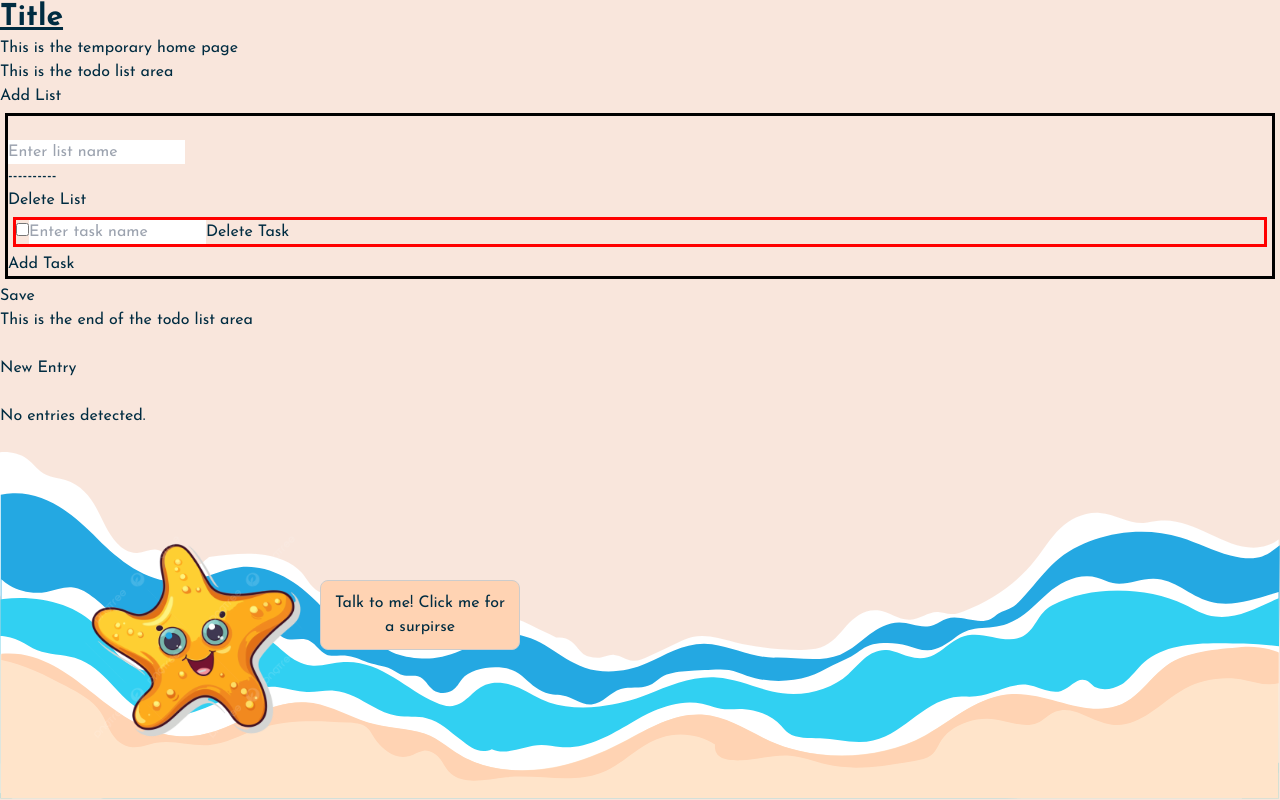
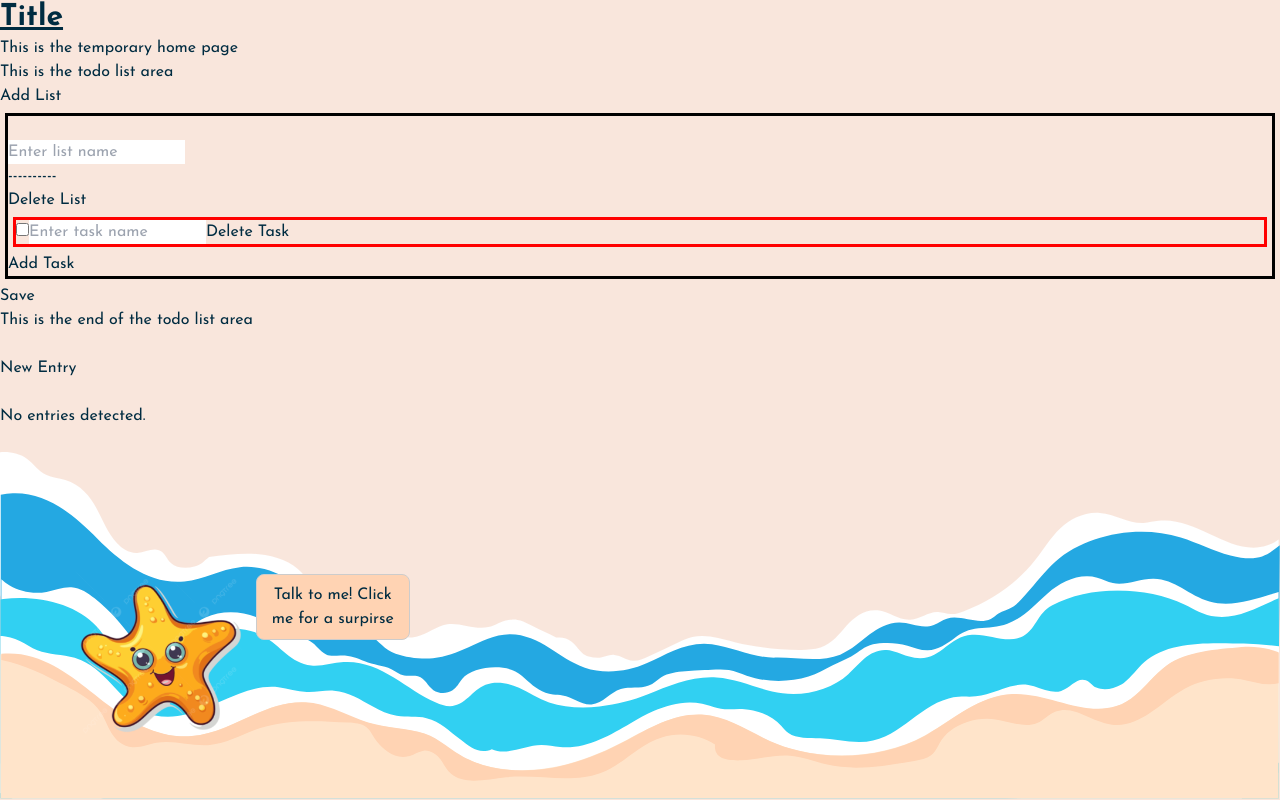
Before and after one commit to cherryontech/comet-cruisers-spring2024, a React (Create React App) app: page / in a window 1280 px wide. Built offline with nearby package versions, Linux system fonts and the light colour scheme.

Commit message:
betterDynamicCSSS

```diff
--- a/src/styles/tailwind.css
+++ b/src/styles/tailwind.css
@@ -120,22 +120,30 @@ body {
 }
 
 .interactive-container {
-  padding: 10px;
-  width: 250px;
+  padding: 1vh;
+  width: 15vw;
   position: fixed;
-  left: 70px;
-  bottom: 30px;
+  left: 5vw;
+  bottom: 5vh;
   border-radius: 8px;
 }
 
 .textbox {
   text-align: center;
-  padding: 10px;
+  padding: 1vh;
   border: 1px solid #ccc;
   background-color: #FFD3B3;
-  width: 200px;
+  width: 12vw;
   position: fixed;
-  left: 320px;
-  bottom: 150px;
+  left: 20vw;
+  bottom: 20vh;
   border-radius: 8px;
 }
+
+/* using media queries for control */
+@media (max-width: 768px) {
+  .interactive-container, .textbox {
+    width: 30vw;
+    left: 10vw;
+  }
+}
```
